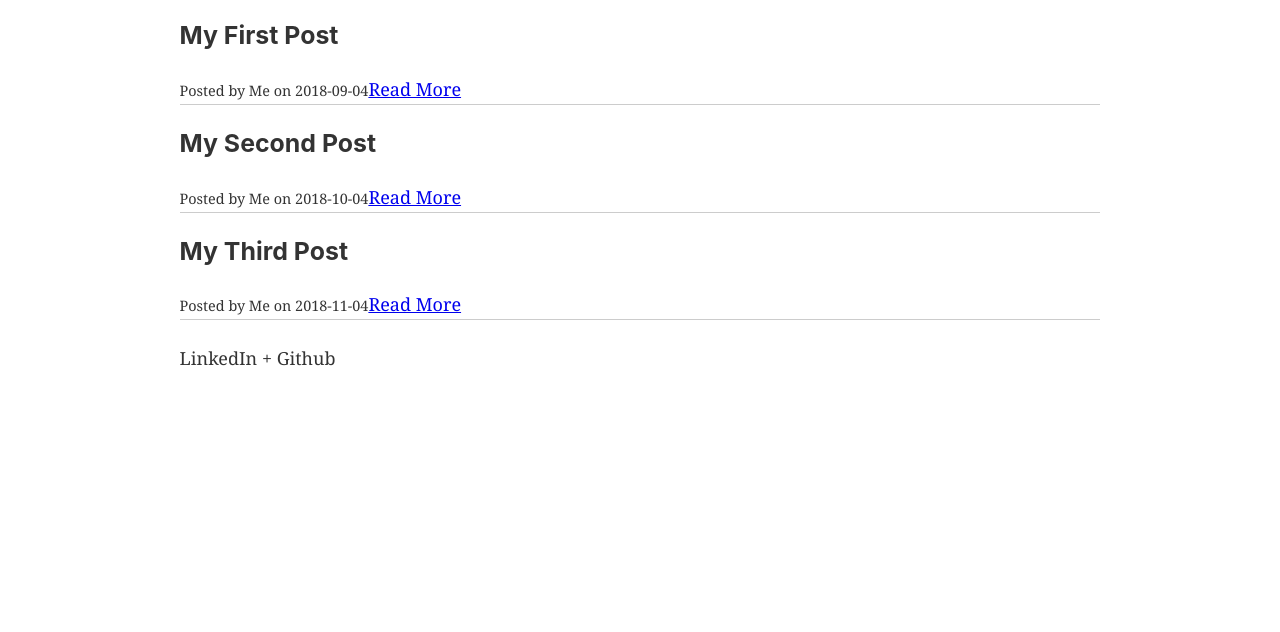
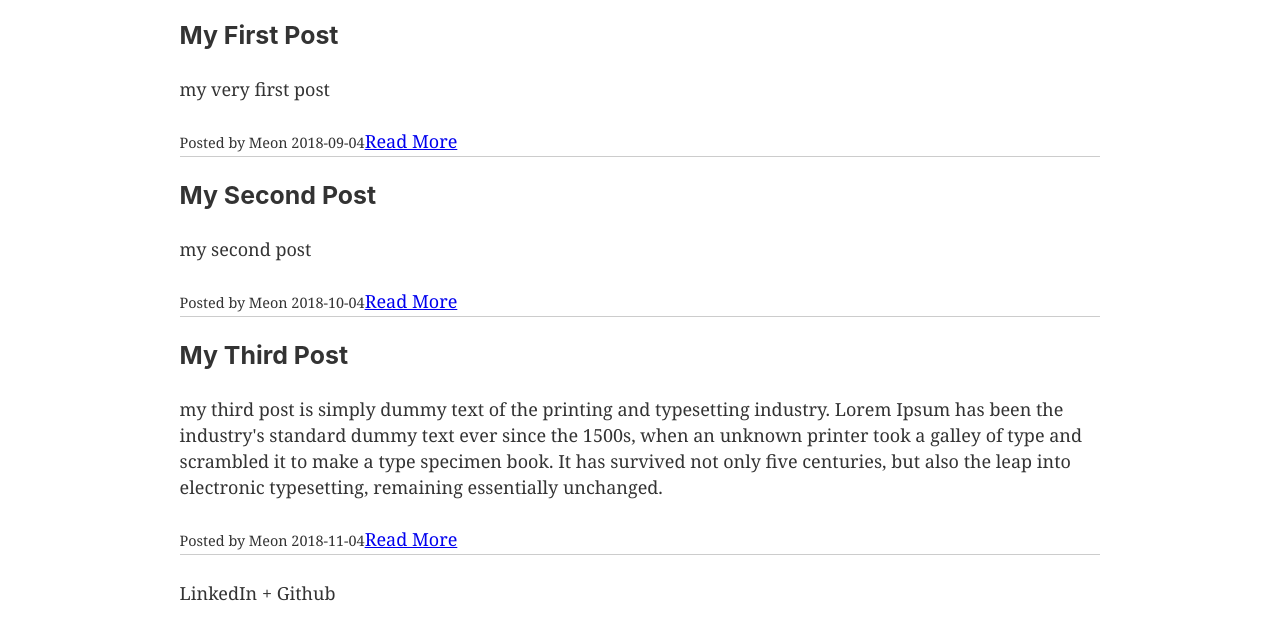
Before and after one commit to NehemiahK/gastby-blog, a Gatsby site: page /blog in a window 1280 px wide. Shown: the part 171-803 px from the top of the page. Built offline with nearby package versions, Linux system fonts and the light colour scheme; Gatsby itself is replaced by a stand-in of ours.

Commit message:
moved components to be abstracted

```diff
--- /dev/null
+++ b/src/components/BlogSummary.js
@@ -0,0 +1,15 @@
+import React from 'react'
+import { Link } from 'gatsby'
+
+const BlogSummary = (props) => {
+    return(
+    <div >
+    <h3>{props.title}</h3>
+    <div dangerouslySetInnerHTML={{__html:props.content}}/>
+    <small>Posted by {props.author }on {props.postDate}</small>
+    <Link to={props.path}>Read More</Link>
+    <hr/>
+</div>)
+}
+
+export default BlogSummary
--- a/src/pages/blog.js
+++ b/src/pages/blog.js
@@ -1,7 +1,7 @@
 import React from 'react'
 import { graphql } from 'gatsby';
-import { Link } from "gatsby"
 import Layout from "../components/layout"
+import BlogSummary from '../components/BlogSummary';
 
 const BlogPage = ({data}) => {
     return (
@@ -9,12 +9,9 @@ const BlogPage = ({data}) => {
             <Layout>
             <h1>Lastest Posts</h1>
             {data.allMarkdownRemark.edges.map(post => (
-                <div key={post.node.id}>
-                    <h3>{post.node.frontmatter.title}</h3>
-                    <small>Posted by {post.node.frontmatter.author} on {post.node.frontmatter.date}</small>
-                    <Link to={post.node.frontmatter.path}>Read More</Link>
-                    <hr/>
-                </div>
+              <BlogSummary key={post.node.id} title={post.node.frontmatter.title}
+              author={post.node.frontmatter.author} postDate={post.node.frontmatter.date}
+              path={post.node.frontmatter.path} content={post.node.html}/>
             ))}
         </Layout>
     )
@@ -26,6 +23,7 @@ export const pageQuery = graphql`
             edges{
               node{
                 id
+                html
                 frontmatter{
                   path
                   title
--- a/src/posts/2018-04-11/index.md
+++ b/src/posts/2018-04-11/index.md
@@ -6,3 +6,4 @@ author: "Me"
 ---
 
 my third post
+is simply dummy text of the printing and typesetting industry. Lorem Ipsum has been the industry's standard dummy text ever since the 1500s, when an unknown printer took a galley of type and scrambled it to make a type specimen book. It has survived not only five centuries, but also the leap into electronic typesetting, remaining essentially unchanged.
```
